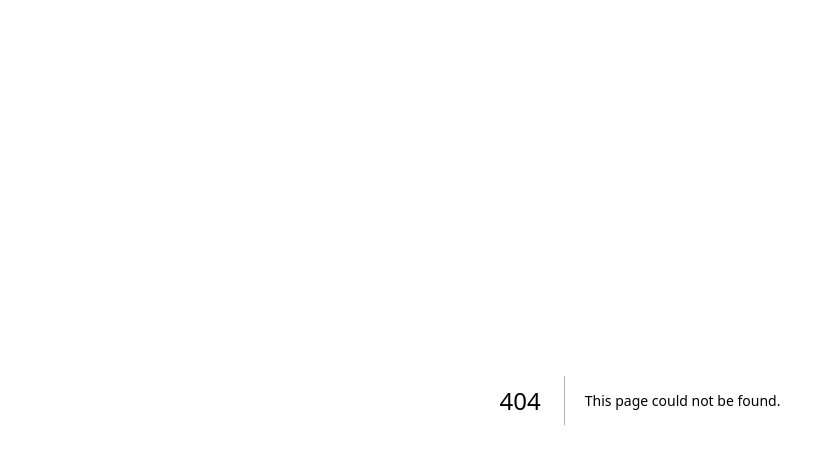
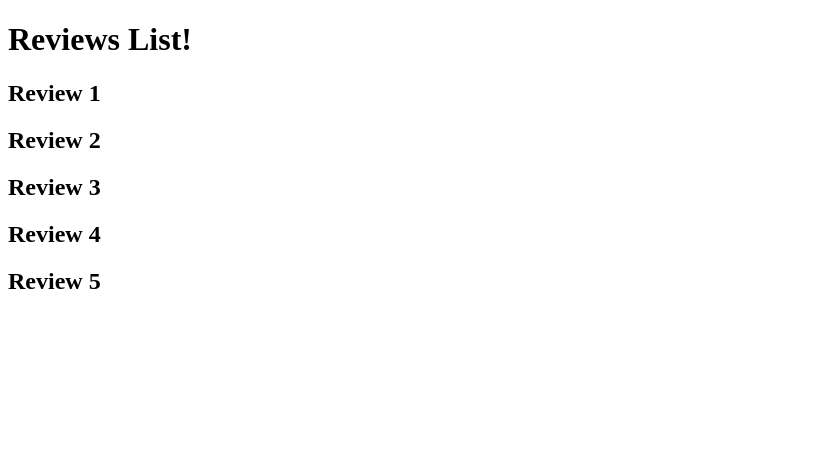
Before and after one commit to FatlumG/Next-Js, a Next.js app in the folder hello-world/: page /products/1/reviews in a window 1280 px wide. Before the commit this address had no page. Shown: the top 464 px of the page, without its empty margins (0-835 px from the left). Built offline with nearby package versions, Linux system fonts and the light colour scheme.

Commit message:
Dynamic routes and dynamic nested routes

```diff
--- /dev/null
+++ b/hello-world/src/app/products/[productId]/reviews/page.tsx
@@ -0,0 +1,12 @@
+export default function Reviews() {
+  return (
+    <>
+      <h1>Reviews List!</h1>
+      <h2>Review 1</h2>
+      <h2>Review 2</h2>
+      <h2>Review 3</h2>
+      <h2>Review 4</h2>
+      <h2>Review 5</h2>
+    </>
+  );
+}
```
Also changed, not shown: hello-world/src/app/products/[productId]/page.tsx (added, +8 -0 lines), hello-world/src/app/products/[productId]/reviews/[reviewId]/page.tsx (added, +14 -0 lines), hello-world/src/app/products/page.tsx (added, +10 -0 lines).
